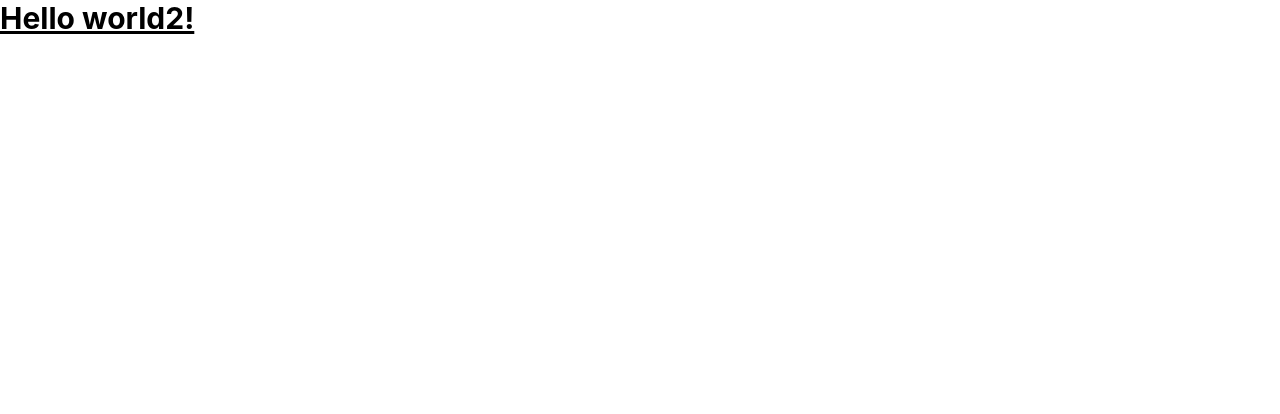
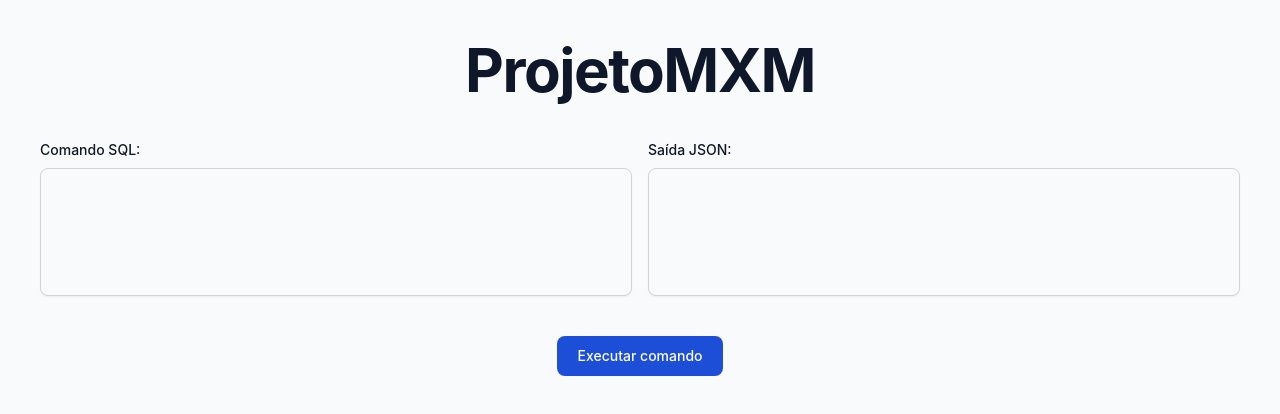
Before and after one commit to Agamenon422/projetoMXM, a React (Create React App) app in the folder front-react/: page / in a window 1280 px wide. Shown: the top 414 px of the page. Built offline with nearby package versions, Linux system fonts and the light colour scheme.

Commit message:
Criada interface inicial do front-end

```diff
--- a/front-react/src/App.js
+++ b/front-react/src/App.js
@@ -3,9 +3,29 @@
 
 function App() {
   return (
-    <h1 className="text-3xl font-bold underline">
-      Hello world2!
-    </h1>
+   <div className='bg-bottom bg-no-repeat bg-slate-50 dark:bg-[#0B1120] h-screen p-10'>
+      <div>
+          <h1 className='text-slate-900 font-bold text-4xl sm:text-5xl lg:text-6xl tracking-tight text-center dark:text-white'>ProjetoMXM</h1>
+      </div>
+      <div className='grid grid-cols-2 gap-4 py-10'>
+        <div>
+          <label className='block mb-2 text-sm font-medium text-gray-900 dark:text-white'>Comando SQL:</label>
+          <input className='w-full h-32 shadow-sm bg-gray-50 border border-gray-300 text-gray-900 text-sm rounded-lg focus:ring-blue-500 focus:border-blue-500 block w-full p-2.5 dark:bg-gray-700 dark:border-gray-600 dark:placeholder-gray-400 dark:text-white dark:focus:ring-blue-500 dark:focus:border-blue-500 dark:shadow-sm-light"'></input>
+        </div>
+
+        <div>
+          <label className='block mb-2 text-sm font-medium text-gray-900 dark:text-white'>Saída JSON:</label>
+          <input className='w-full h-32 shadow-sm bg-gray-50 border border-gray-300 text-gray-900 text-sm rounded-lg focus:ring-blue-500 focus:border-blue-500 block w-full p-2.5 dark:bg-gray-700 dark:border-gray-600 dark:placeholder-gray-400 dark:text-white dark:focus:ring-blue-500 dark:focus:border-blue-500 dark:shadow-sm-light"'></input>
+        </div>
+
+
+      </div>
+
+      <div className='text-center'>
+        <button type="submit" className="text-white bg-blue-700 hover:bg-blue-800 focus:ring-4 focus:outline-none focus:ring-blue-300 font-medium rounded-lg text-sm w-full sm:w-auto px-5 py-2.5 text-center dark:bg-blue-600 dark:hover:bg-blue-700 dark:focus:ring-blue-800">Executar comando</button>
+
+      </div>
+   </div>
   );
 }
 
```
